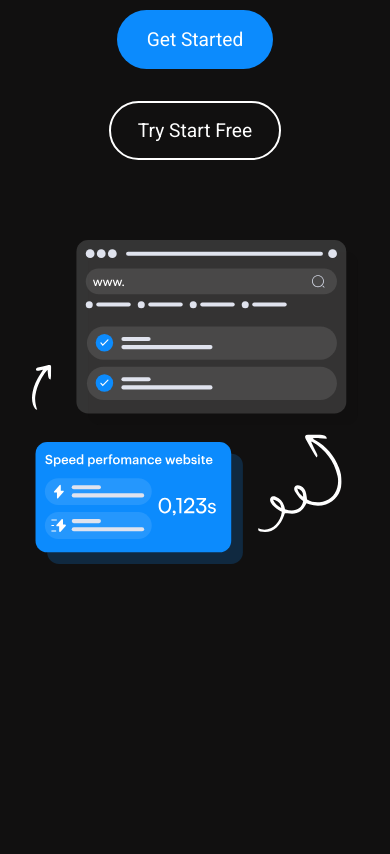
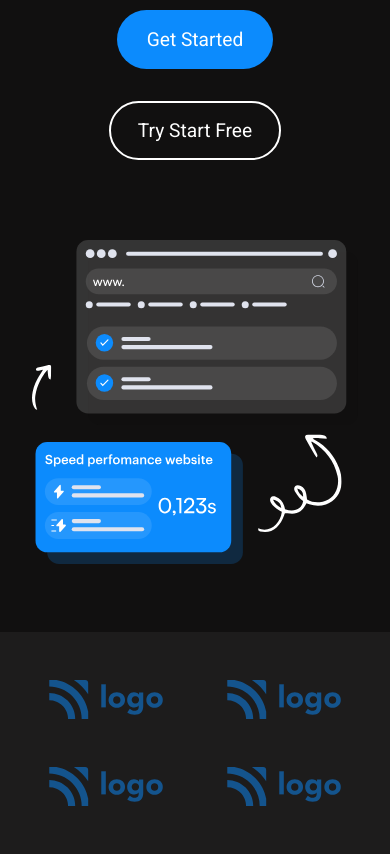
Before and after one commit to d1payan/hosting-site-landing-page, a plain HTML site: page index.html in a window 390 px wide. Shown: the part 641-1495 px from the top of the page. Before the commit the page ends 1273 px from the top, so only its background shows below. Drawn offline with Linux system fonts and the light colour scheme.

Commit message:
Build responsive logo section

```diff
--- a/index.html
+++ b/index.html
@@ -65,6 +65,16 @@
 					<img src="./assets/Illustrations/Hero-Image.svg" alt="" />
 				</div>
 			</main>
+
+			<!-- Logo Section -->
+			<section class="logo">
+				<div>
+					<img src="./assets/Logo-light.svg" alt="logo" />
+					<img src="./assets/Logo-light.svg" alt="logo" />
+					<img src="./assets/Logo-light.svg" alt="logo" />
+					<img src="./assets/Logo-light.svg" alt="logo" />
+				</div>
+			</section>
 		</div>
 	</body>
 </html>
--- a/style.css
+++ b/style.css
@@ -210,3 +210,25 @@ main {
 		margin-top: 0;
 	}
 }
+
+/* Logo Section Styling */
+
+.logo {
+	background-color: #1d1c1c;
+}
+
+.logo div {
+	display: flex;
+	flex-wrap: wrap;
+	justify-content: space-evenly;
+	gap: 3rem;
+	padding: 3rem 2rem;
+}
+
+/* Media Queries for Logo Section */
+
+@media (max-width: 767px) {
+	.logo div img {
+		width: 35%;
+	}
+}
```
